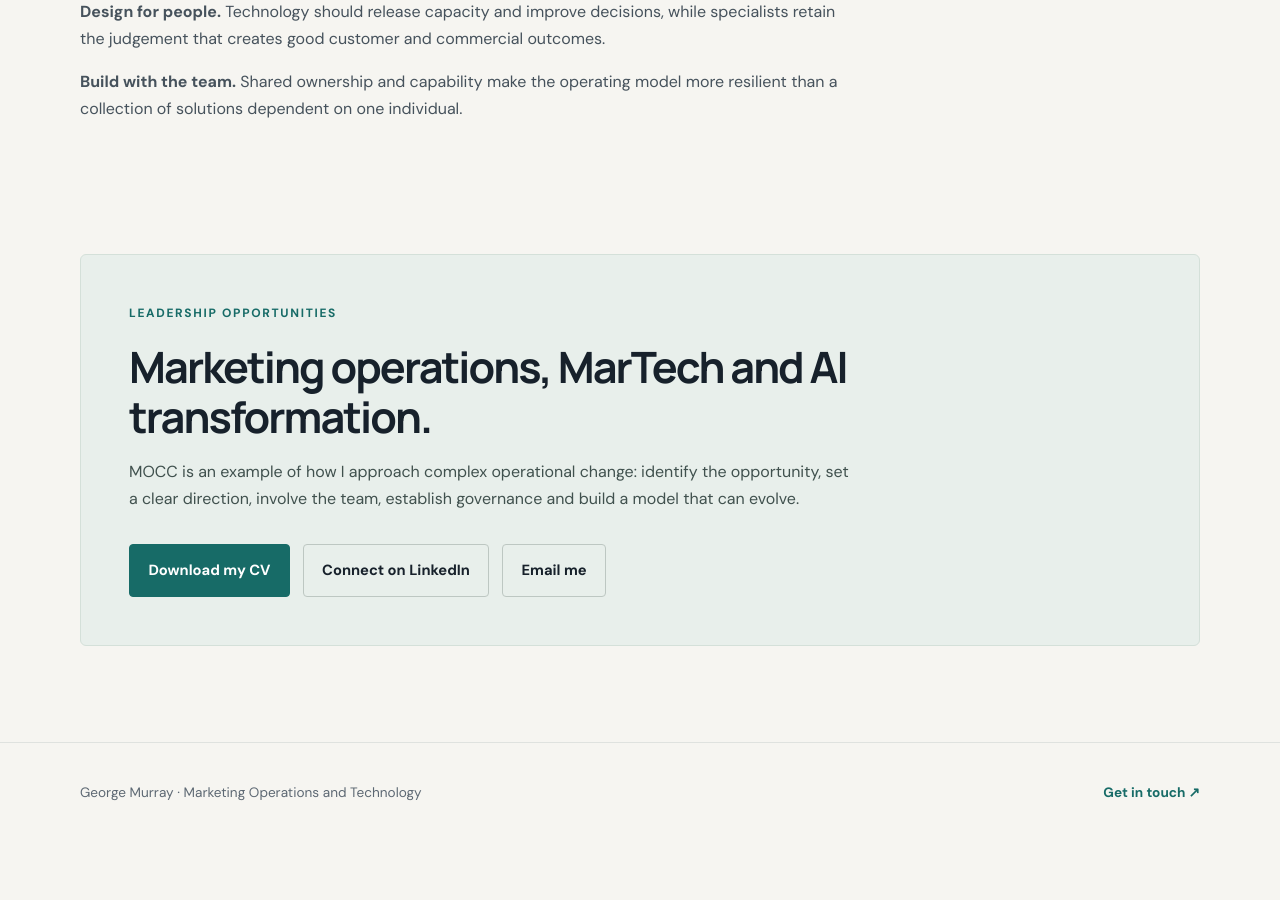
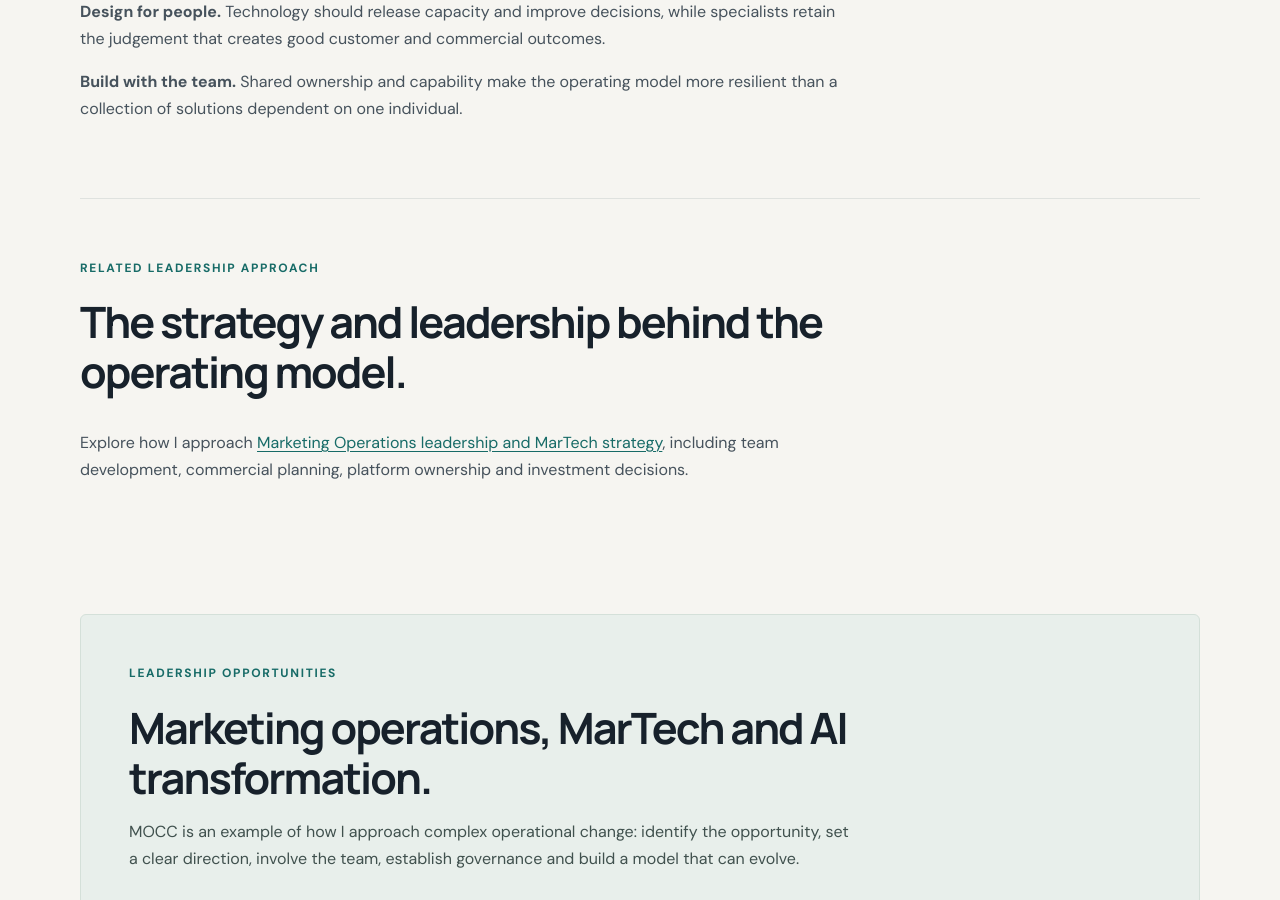
Before and after one commit to georgefwmurray/Marketing-Operations-Control-Centre, a Jekyll site: the page built from How-to-Build.md, in a window 1280 px wide and 900 px high, scrolled down 4238 px. Built offline with Jekyll 4.4.1, drawn with Linux system fonts in a browser that asks for light colours; before the commit the page ends 5081 px from its top, so only the background shows below that.

Commit message:
Link MOCC case study to MarOps and MarTech leadership page

```diff
--- a/How-to-Build.md
+++ b/How-to-Build.md
@@ -129,6 +129,16 @@ permalink: /How-to-Build.html
   </div>
 </section>
 
+<section class="content-section">
+  <div class="section-heading">
+    <p class="eyebrow">Related leadership approach</p>
+    <h2>The strategy and leadership behind the operating model.</h2>
+  </div>
+  <div class="prose">
+    <p>Explore how I approach <a href="/Leadership-&amp;-Strategy.html">Marketing Operations leadership and MarTech strategy</a>, including team development, commercial planning, platform ownership and investment decisions.</p>
+  </div>
+</section>
+
 <section class="closing-panel">
   <p class="eyebrow">Leadership opportunities</p>
   <h2>Marketing operations, MarTech and AI transformation.</h2>
```
